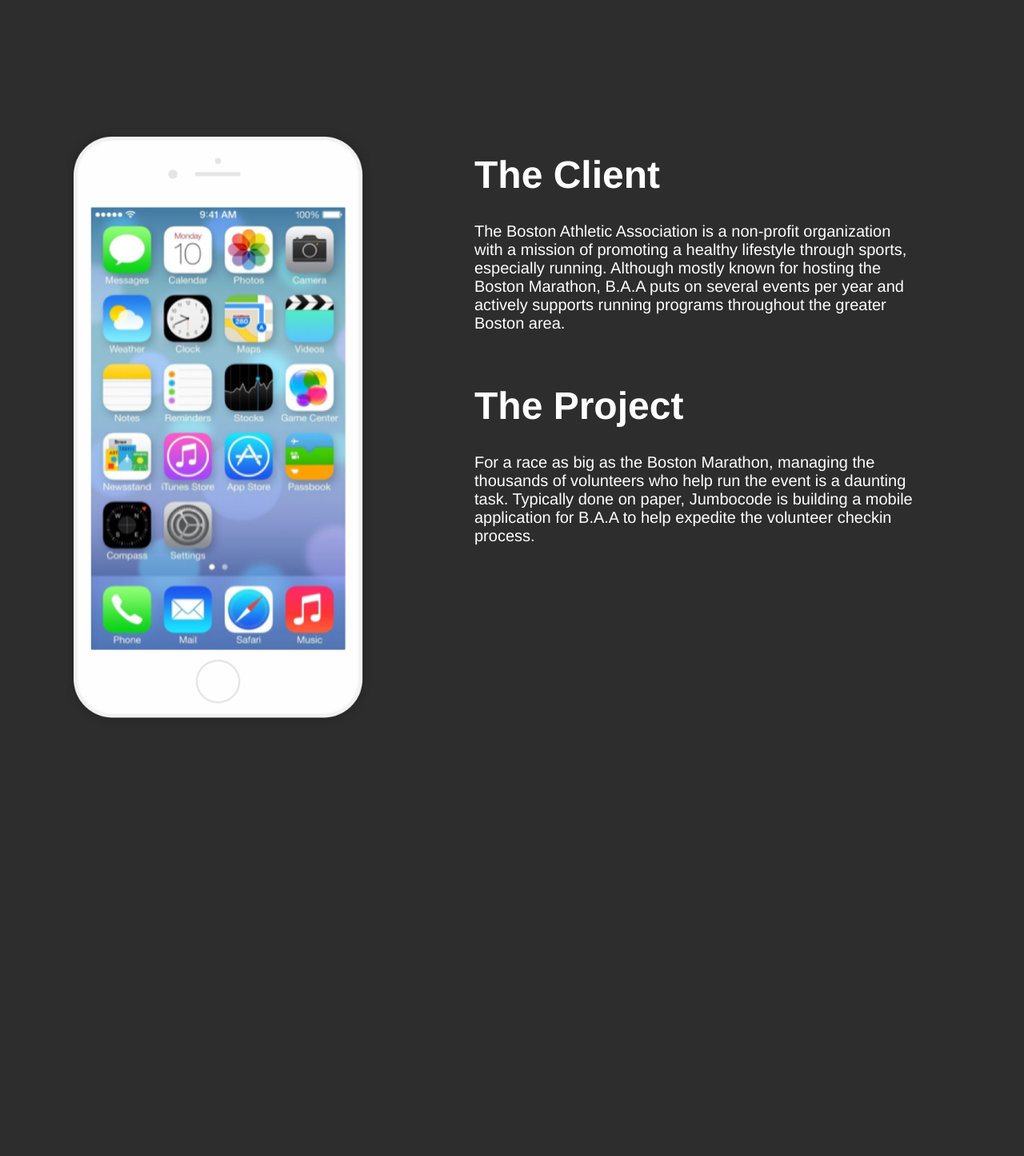
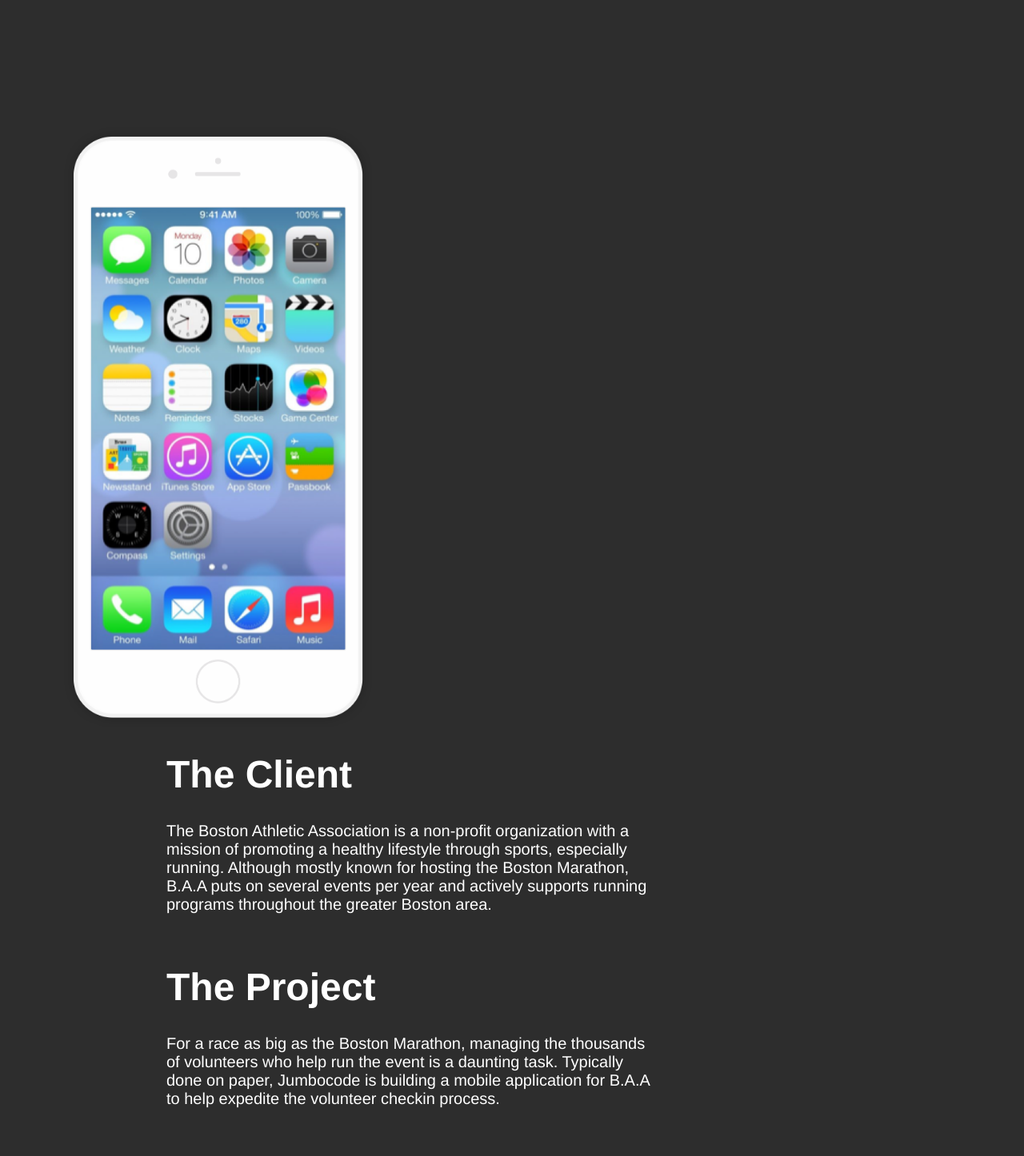
Before and after one commit to JumboCode/jumbocode-website, a PHP site: page /individual_project.html in a window 1280 px wide. Shown: the part 739-2185 px from the top of the page at 80% size. Before the commit the page ends 1637 px from the top, so only its background shows below. Run offline with PHP 8.4, Linux system fonts and the light colour scheme.

Commit message:
minor change

```diff
--- a/assets/styles/style.css
+++ b/assets/styles/style.css
@@ -268,7 +268,7 @@ textarea::placeholder {
 }
 
 .proj-container {
-	flex-basis: 50%;
+	flex-basis: 55%;
 	margin-left: 8rem;
 }
 
```
